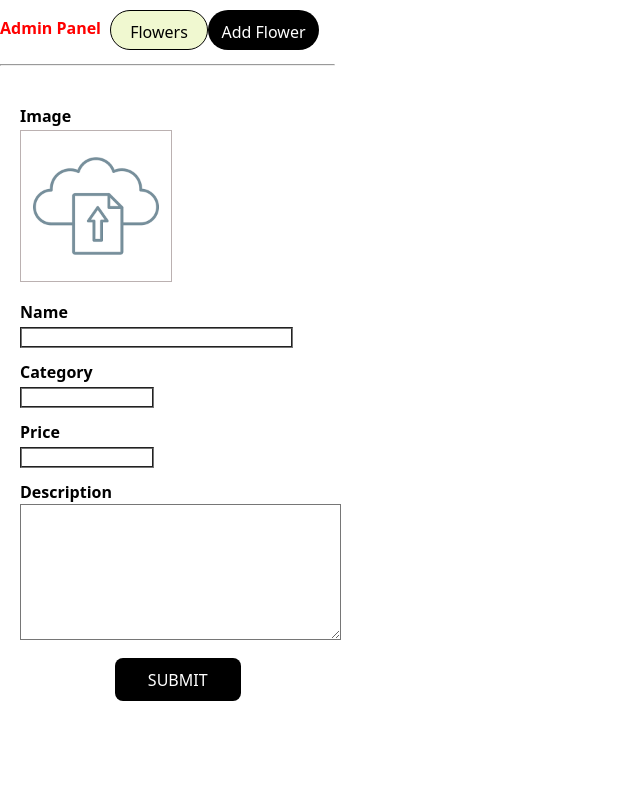
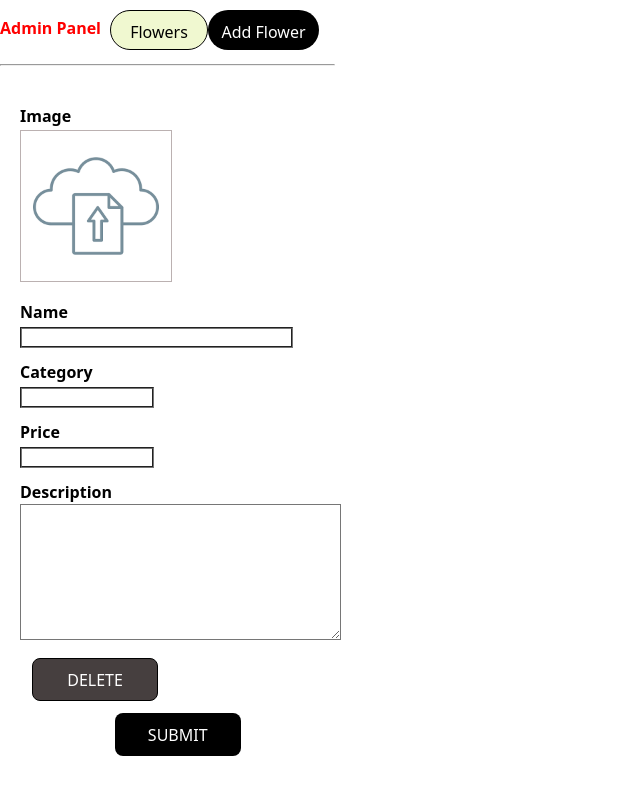
Before and after one commit to FaridaAdamuMagaji/module-4, a React (Vite) app in the folder admin/: page /add-flower in a window 1280 px wide. Shown: the top 800 px of the page, without its empty margins (0-640 px from the left). Built offline with nearby package versions, Linux system fonts and the light colour scheme.

Commit message:
added a flowers pathe

```diff
--- a/admin/src/App.jsx
+++ b/admin/src/App.jsx
@@ -8,7 +8,6 @@ function App() {
     <Router>
       <div>
         <Routes>
-          <Route path="/" element={<Navigate to="/flowers" />} />
           <Route path="/flowers" element={<Flowers />} />
           <Route path="/add-flower" element={<AddFlower />} />
         </Routes>
--- a/admin/src/pages/addFlower.jsx
+++ b/admin/src/pages/addFlower.jsx
@@ -52,6 +52,28 @@ function AddFlower() {
       showPopup("An error occurred.", "error");
     }
   };
+  const handleDelete = async () => {
+    const flowerId = prompt("Enter the flower ID to delete:");
+    if (!flowerId) return;
+
+    if (!window.confirm("Are you sure you want to delete this flower?")) return;
+
+    try {
+      const res = await fetch(`${API_URL}/${flowerId}`, {
+        method: "DELETE",
+      });
+
+      if (res.ok) {
+        showPopup("Flower deleted successfully!", "success");
+      } else {
+        const error = await res.json();
+        showPopup(error.message || "Failed to delete flower", "error");
+      }
+    } catch (err) {
+      showPopup("An error occurred.", "error");
+    }
+  };
+
 
   const showPopup = (message, type) => {
     setPopup({ show: true, message, type });
@@ -163,6 +185,10 @@ function AddFlower() {
             onChange={handleChange}
           />
         </label>
+        <button className="delete"
+          type="button"
+          onClick={handleDelete}
+          >DELETE</button>
         <button className="sub" type="submit">
           SUBMIT
         </button>
```
Also changed, not shown: 1 other file (tests, documents, lock files or other folders).
